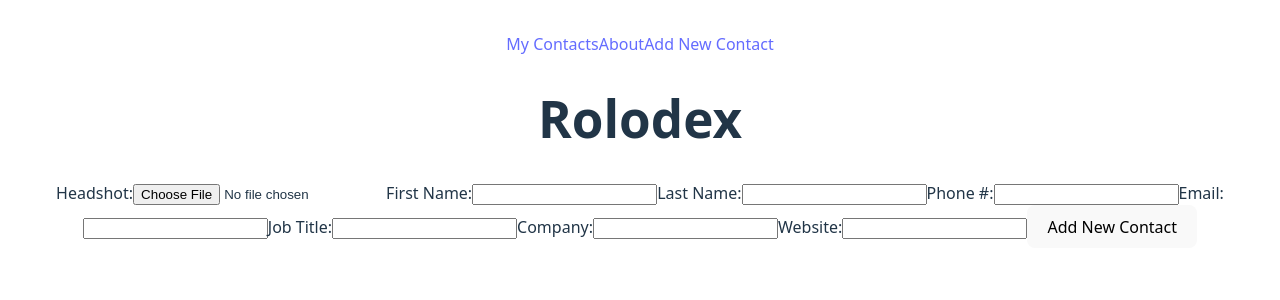
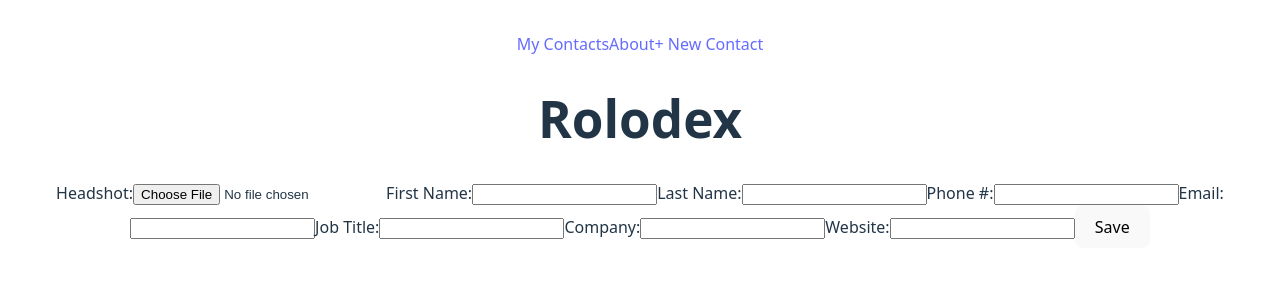
Before and after one commit to kwishart24/rolodex, a React (Vite) app: page /addContact in a window 1280 px wide. Shown: the top 300 px of the page. Built offline with nearby package versions, Linux system fonts and the light colour scheme; no server answers.

Commit message:
headshot upload is a success! contact created and headshot appears

```diff
--- a/src/pages/components/AddContactForm.jsx
+++ b/src/pages/components/AddContactForm.jsx
@@ -35,8 +35,12 @@ function AddContactForm() {
       headshotUrl = await uploadHeadshot(headshotFile);
     }
 
-    const createdContact = await createContact(contactFormData);
+    const createdContact = await createContact({
+      ...contactFormData,
+      headshot: headshotUrl,
+    });
     console.log('New contact created:', createdContact);
+    console.log('Cloudinary URL:', headshotUrl);
   };
 
   return (
@@ -114,7 +118,7 @@ function AddContactForm() {
           onChange={handleChange}
         />
 
-        <button type="submit">Add New Contact</button>
+        <button type="submit">Save</button>
       </form>
     </div>
   );
--- a/src/pages/components/ContactInfo.jsx
+++ b/src/pages/components/ContactInfo.jsx
@@ -1,6 +1,6 @@
 function ContactInfo(props) {
   return (
-    <div class="contact-info">
+    <div className="contact-info">
       <img src={props.headshot} />
       <ul>
         <li>Name: {`${props.firstName} ${props.lastName}`}</li>
--- a/src/shared/NavBar.jsx
+++ b/src/shared/NavBar.jsx
@@ -5,7 +5,7 @@ function NavBar() {
     <nav>
       <NavLink to="/">My Contacts</NavLink>
       <NavLink to="/about">About</NavLink>
-      <NavLink to="/addContact">Add New Contact</NavLink>
+      <NavLink to="/addContact">+ New Contact</NavLink>
     </nav>
   );
 }
--- a/src/upload.js
+++ b/src/upload.js
@@ -13,13 +13,10 @@ export const uploadHeadshot = async (file) => {
 
   const resp = await fetch(headshotUrl, {
     method: 'POST',
-    headers: {
-      Authorization: cloudinaryToken,
-      'Content-Type': 'application/json',
-    },
     body: formData,
   });
 
   const data = await resp.json();
+  console.log('Cloudinary response:', data);
   return data.secure_url; // this is the URL Airtable needs
 };
```
